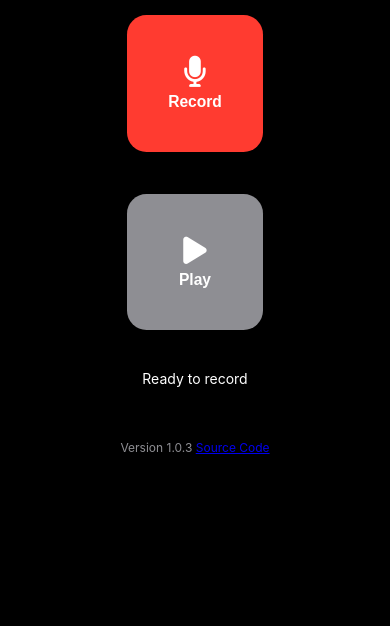
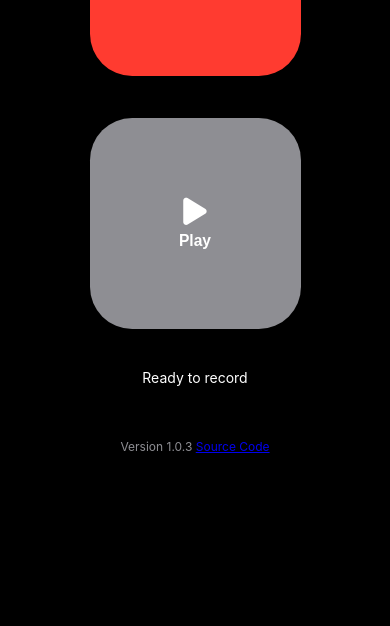
Before and after one commit to Michael-F-Ellis/ElephantSoup, a plain HTML site: page index.html in a window 390 px wide. Shown: the part 258-884 px from the top of the page. After the commit the page ends 844 px from the top, so only its background shows below. Drawn offline with Linux system fonts and the light colour scheme.

Commit message:
Improves responsive design for  all screens.  Limiits body height to viewport height to prevent scrolling when buttons are touched.
Updates CSS units from viewport width (vw) to viewport height (vh) for better mobile responsiveness
Changes container height from min-height to max-height to prevent overflow on smaller screens
Adjusts button dimensions and border radius using relative units for consistent scaling.

```diff
--- a/index.html
+++ b/index.html
@@ -20,7 +20,7 @@
 			/* M, */
 			align-items: center;
 			justify-content: center;
-			min-height: 100vh;
+			max-height: 100vh;
 		}
 
 		.container {
@@ -37,11 +37,11 @@
 
 
 		.button {
-			width: 35vw;
+			width: 25vh;
 			/* 35% of viewport width */
-			height: 35vw;
+			height: 25vh;
 			/* 20% of viewport height */
-			border-radius: 5vw;
+			border-radius: 5vh;
 			border: none;
 			font-size: 16px;
 			font-weight: 600;
```
